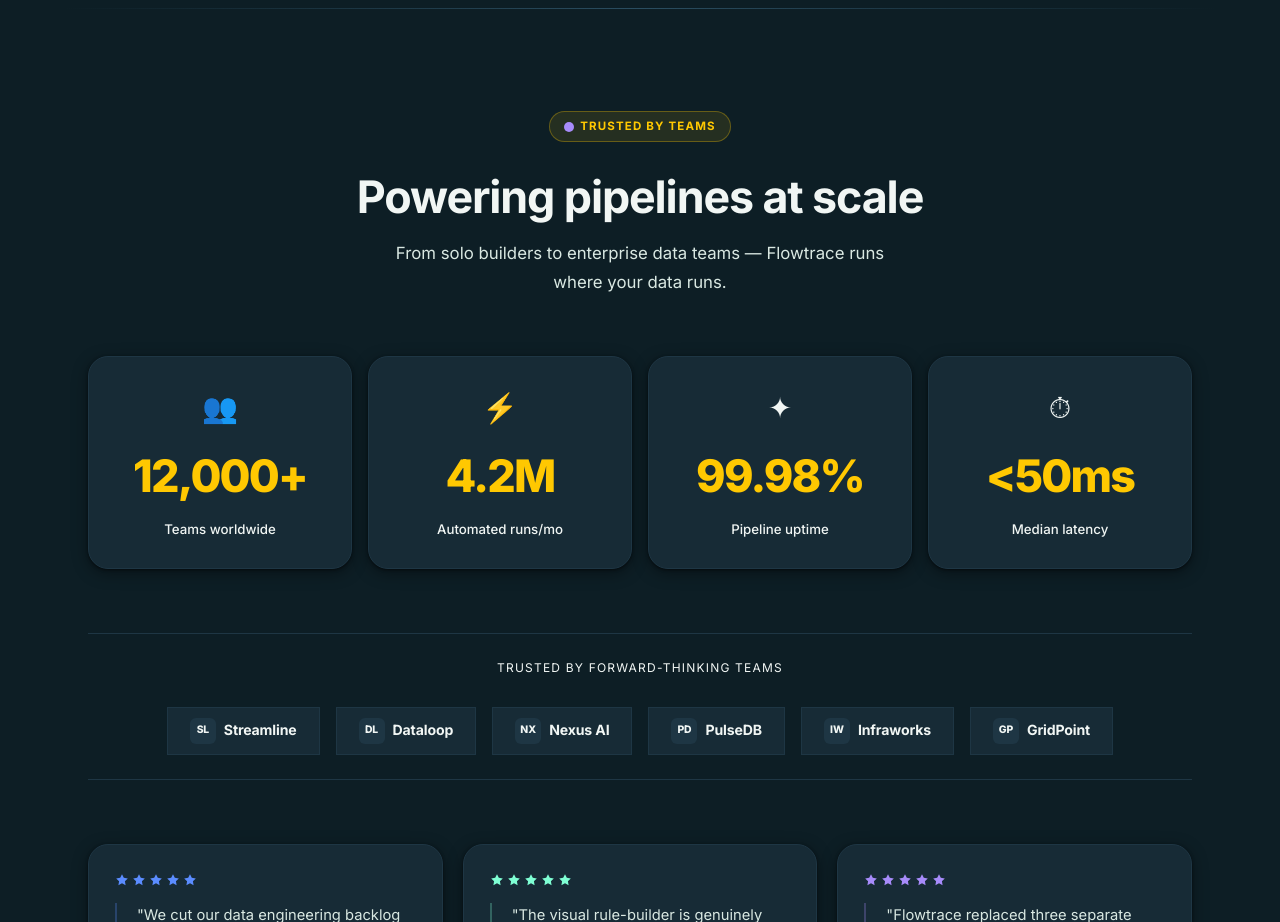
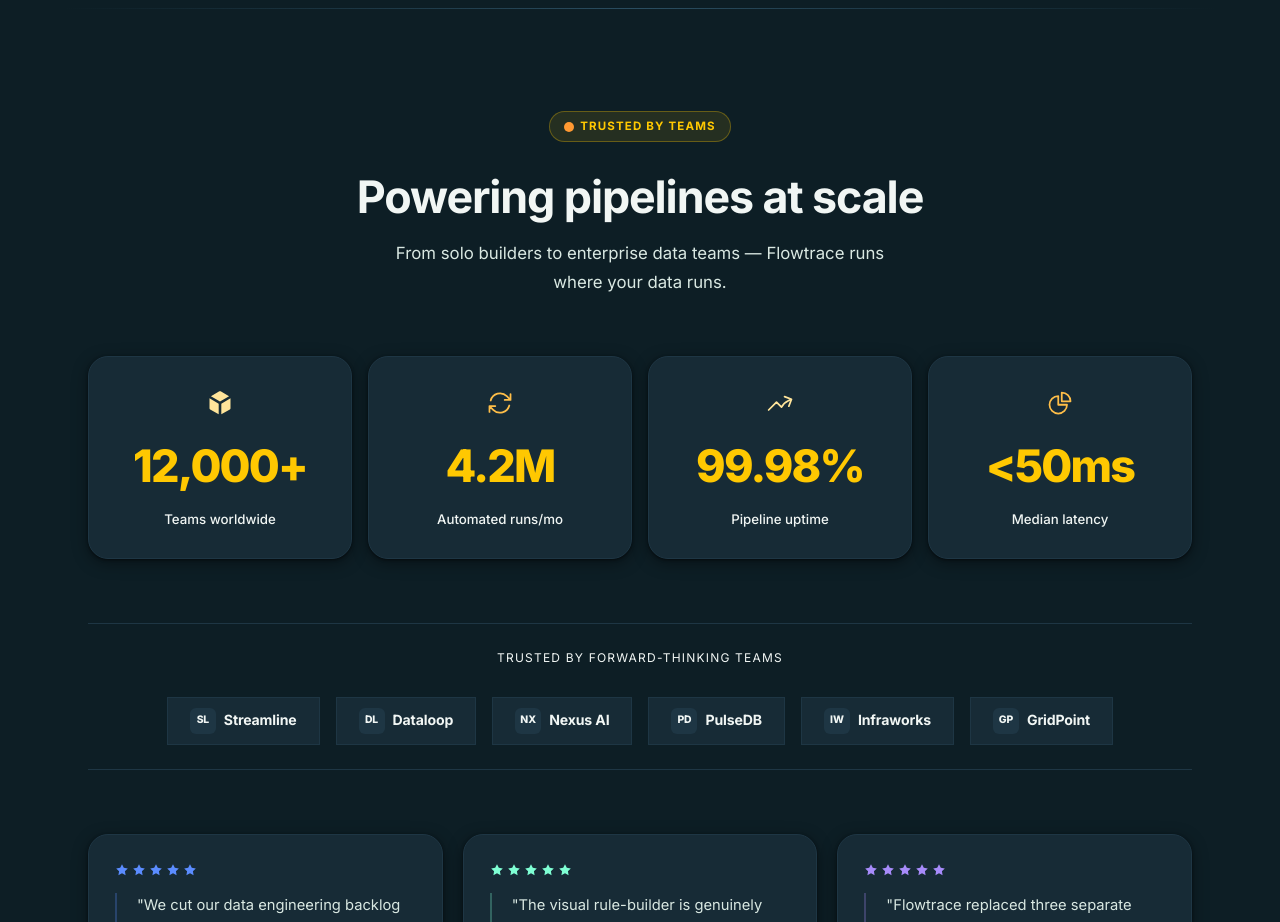
Before and after one commit to Ayush-Codes-11/synapse-landing, a React (Vite) app: page / in a window 1280 px wide. Shown: the part 2080-3002 px from the top of the page. Built offline with nearby package versions, Linux system fonts and the light colour scheme.

Commit message:
feat: Phase 6/7 polish - use all SVG assets, vercel.json, full README, palette cleanup

```diff
--- a/src/components/SocialProof.jsx
+++ b/src/components/SocialProof.jsx
@@ -3,10 +3,26 @@
    ───────────────────────────────────────────────────────────────── */
 
 const STATS = [
-  { value: '12,000+', label: 'Teams worldwide',    icon: '👥' },
-  { value: '4.2M',    label: 'Automated runs/mo',  icon: '⚡' },
-  { value: '99.98%',  label: 'Pipeline uptime',    icon: '✦' },
-  { value: '<50ms',   label: 'Median latency',     icon: '⏱' },
+  {
+    value: '12,000+',
+    label: 'Teams worldwide',
+    icon: <img src="/svgs/cube-16-solid.svg" width="28" height="28" alt="" aria-hidden="true" style={{ filter: 'brightness(0) saturate(100%) invert(82%) sepia(33%) saturate(400%) hue-rotate(358deg) brightness(104%)' }} />,
+  },
+  {
+    value: '4.2M',
+    label: 'Automated runs/mo',
+    icon: <img src="/svgs/arrow-path.svg" width="28" height="28" alt="" aria-hidden="true" style={{ filter: 'brightness(0) saturate(100%) invert(67%) sepia(79%) saturate(383%) hue-rotate(349deg) brightness(103%)' }} />,
+  },
+  {
+    value: '99.98%',
+    label: 'Pipeline uptime',
+    icon: <img src="/svgs/arrow-trending-up.svg" width="28" height="28" alt="" aria-hidden="true" style={{ filter: 'brightness(0) saturate(100%) invert(82%) sepia(33%) saturate(400%) hue-rotate(358deg) brightness(104%)' }} />,
+  },
+  {
+    value: '<50ms',
+    label: 'Median latency',
+    icon: <img src="/svgs/chart-pie.svg" width="28" height="28" alt="" aria-hidden="true" style={{ filter: 'brightness(0) saturate(100%) invert(67%) sepia(79%) saturate(383%) hue-rotate(349deg) brightness(103%)' }} />,
+  },
 ]
 
 const TESTIMONIALS = [
@@ -56,7 +72,7 @@ export default function SocialProof() {
         <div style={{ textAlign: 'center', marginBottom: 60 }}>
           <span className="section-label" style={{ marginBottom: 16, display: 'inline-flex' }}>
             <svg width="10" height="10" viewBox="0 0 10 10" aria-hidden="true">
-              <circle cx="5" cy="5" r="5" fill="#A78BFA" />
+              <circle cx="5" cy="5" r="5" fill="var(--color-accent2)" />
             </svg>
             Trusted by teams
           </span>
@@ -87,7 +103,7 @@ export default function SocialProof() {
                 textAlign: 'center',
               }}
             >
-              <div style={{ fontSize: '1.8rem', marginBottom: 10 }} aria-hidden="true">{stat.icon}</div>
+              <div style={{ height: 36, display: 'flex', alignItems: 'center', justifyContent: 'center', marginBottom: 10 }} aria-hidden="true">{stat.icon}</div>
               <div className="stat-number">{stat.value}</div>
               <div style={{ fontSize: '0.83rem', color: 'var(--color-text-muted)', marginTop: 6, fontWeight: 500 }}>
                 {stat.label}
```
Also changed, not shown: vercel.json (added), 2 other files (tests, documents, lock files or other folders).
